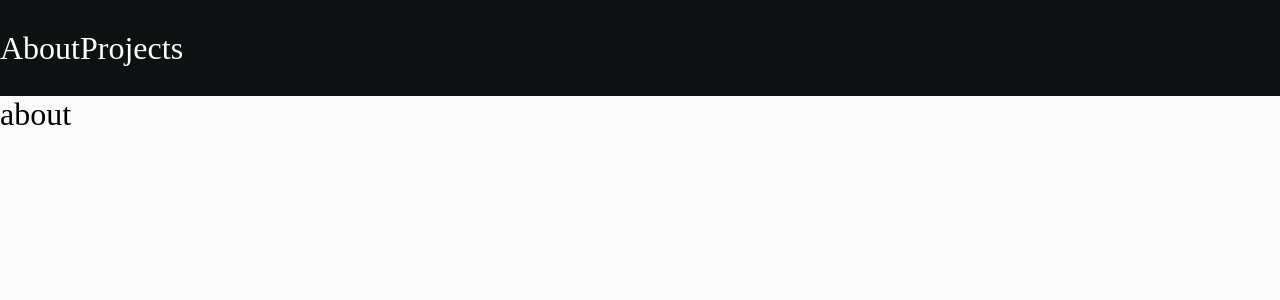
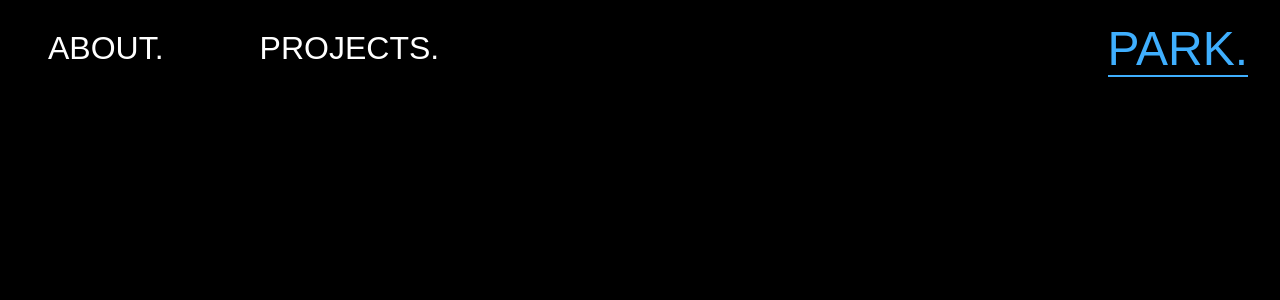
Before and after one commit to qkrwogns9703/jaehunpark_portfolio, a React (Create React App) app: page / in a window 1280 px wide. Shown: the top 300 px of the page. Built offline with nearby package versions, Linux system fonts and the light colour scheme.

Commit message:
Add NavBar

```diff
--- a/src/components/App.css
+++ b/src/components/App.css
@@ -23,7 +23,7 @@ html {
 }
 
 body {
-	font-family: 'Noto Serif KR', serif;
+	font-family: 'Nanum Gothic', sans-serif;
 	/* 'Nanum Pen Script', cursive; */
 	background-color: #fafafa;
 	font-weight: 400;
@@ -52,3 +52,11 @@ a {
 	color: black;
 	text-decoration: none;
 }
+
+.active li {
+	border-bottom: 1px solid white;
+}
+
+.active span {
+	border-bottom: 2px solid #3faffe;
+}
--- a/src/components/App.jsx
+++ b/src/components/App.jsx
@@ -7,7 +7,13 @@ const App = props => {
 		<BrowserRouter>
 			<NavContainer />
 			<Switch>
-				<Route path='/'>
+				<Route exact path='/'>
+					<AboutContainer />
+				</Route>
+				<Route path='/about'>
+					<AboutContainer />
+				</Route>
+				<Route path='/projects'>
 					<AboutContainer />
 				</Route>
 				<Redirect from='*' to='/' />
--- a/src/components/about/About.jsx
+++ b/src/components/about/About.jsx
@@ -4,6 +4,7 @@ import styled from 'styled-components';
 const AboutContainer = styled.div`
 	height: 120vh;
 	padding-top: 6rem;
+	background-color: #000;
 `;
 
 const About = props => {
--- a/src/components/nav/Nav.jsx
+++ b/src/components/nav/Nav.jsx
@@ -1,5 +1,6 @@
 import React from 'react';
 import styled from 'styled-components';
+import { NavLink } from 'react-router-dom';
 
 const NavContainer = styled.div`
 	display: flex;
@@ -7,26 +8,44 @@ const NavContainer = styled.div`
 	position: fixed;
 	width: 100%;
 	height: 6rem;
-	background-color: var(--color-main);
+	justify-content: center;
+	z-index: 100;
 `;
 
 const MenuList = styled.ul`
 	list-style: none;
 	display: flex;
+	width: 100%;
 `;
 
 const MenuItem = styled.li`
 	font-size: 2rem;
-	color: white;
+	color: #fff;
+	margin: 0 3rem;
+	font-weight: 200;
+`;
+
+const Park = styled.span`
+	font-size: 3rem;
+	color: #3faffe;
+	margin-right: 2rem;
+	font-weight: 500;
 `;
 
 const Nav = props => {
 	return (
 		<NavContainer>
 			<MenuList>
-				<MenuItem>About</MenuItem>
-				<MenuItem>Projects</MenuItem>
+				<NavLink to='/about'>
+					<MenuItem>ABOUT.</MenuItem>
+				</NavLink>
+				<NavLink to='/projects'>
+					<MenuItem>PROJECTS.</MenuItem>
+				</NavLink>
 			</MenuList>
+			<NavLink exact to='/'>
+				<Park>PARK.</Park>
+			</NavLink>
 		</NavContainer>
 	);
 };
--- a/src/container/nav/NavContainer.jsx
+++ b/src/container/nav/NavContainer.jsx
@@ -1,4 +1,4 @@
-import React from 'react';
+import React, { useEffect, useState } from 'react';
 import Nav from '../../components/nav/Nav';
 const NavContainer = props => {
 	return <Nav />;
```
